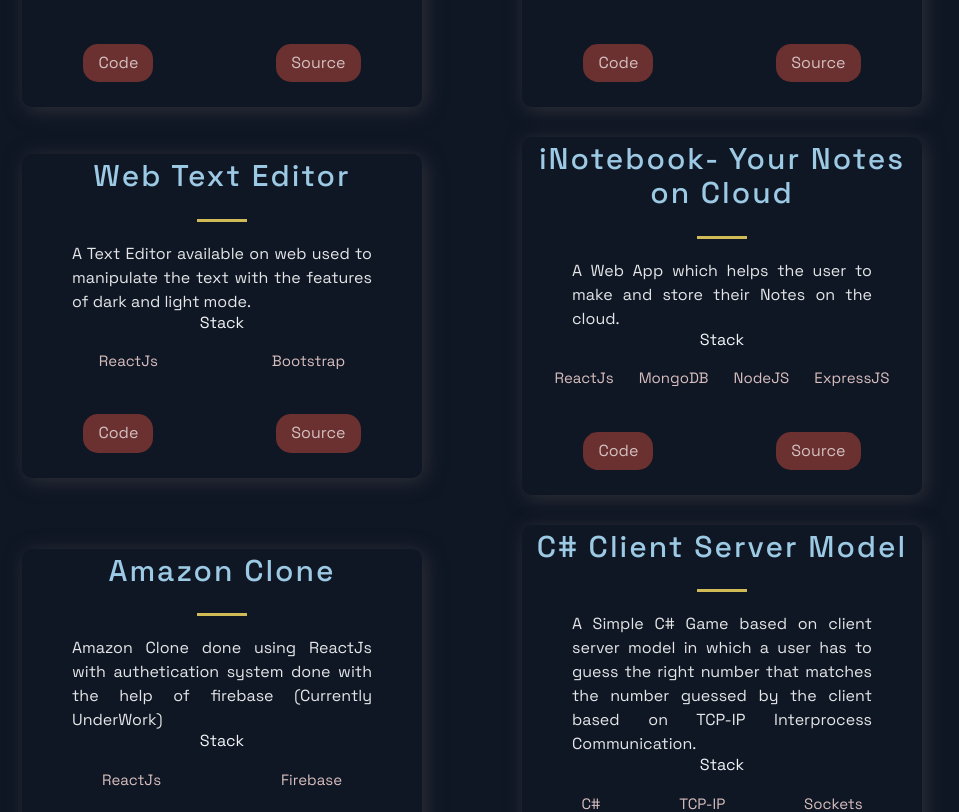
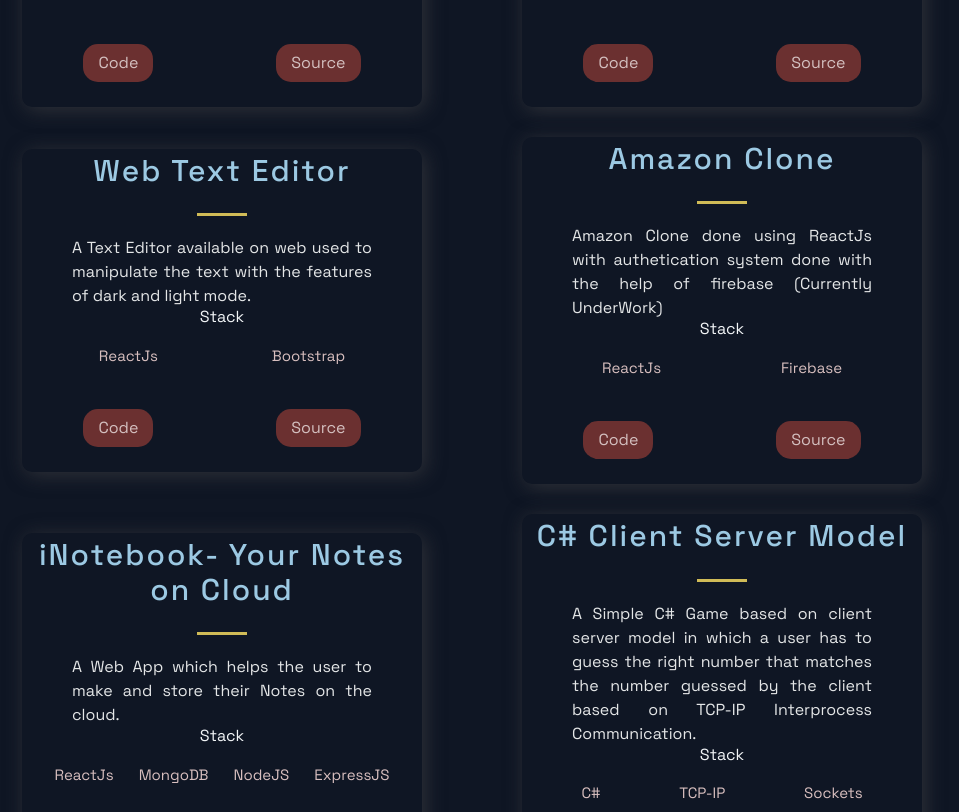
Before and after one commit to Amrit-Maan2221/personal-portfolio, a Next.js app: page / in a window 1280 px wide. Shown: the part 1561-2373 px from the top of the page, without its empty margins (168-1127 px from the left). Built offline with nearby package versions, Linux system fonts and the light colour scheme.

Commit message:
adjusted projects according to layout

```diff
--- a/src/constants/constants.js
+++ b/src/constants/constants.js
@@ -40,19 +40,19 @@ export const projects = [
     id: 4,
   },
   {
+    title: 'Amazon Clone',
+    description: "Amazon Clone done using ReactJs with authetication system done with the help of firebase (Currently UnderWork)",
+    tags: ['ReactJs', 'Firebase'],
+    source: 'https://github.com/Amrit-Maan2221/Amazon-clone-using-React',
+    visit: 'https://clone-by-amrit.web.app/',
+    id: 5,
+  },
+  {
     title: 'iNotebook- Your Notes on Cloud',
     description: "A Web App which helps the user to make and store their Notes on the cloud.",
     tags: ['ReactJs', 'MongoDB', 'NodeJS', 'ExpressJS'],
     source: 'https://github.com/Amrit-Maan2221/iNotebook-MERN',
     visit: 'https://under-work.vercel.app/',
-    id: 5,
-  },
-  {
-    title: 'Amazon Clone',
-    description: "Amazon Clone done using ReactJs with authetication system done with the help of firebase (Currently UnderWork)",
-    tags: ['ReactJs', 'Firebase'],
-    source: 'https://github.com/Amrit-Maan2221/Amazon-clone-using-React',
-    visit: 'https://clone-by-amrit.web.app/',
     id: 6,
   },
   {
```
